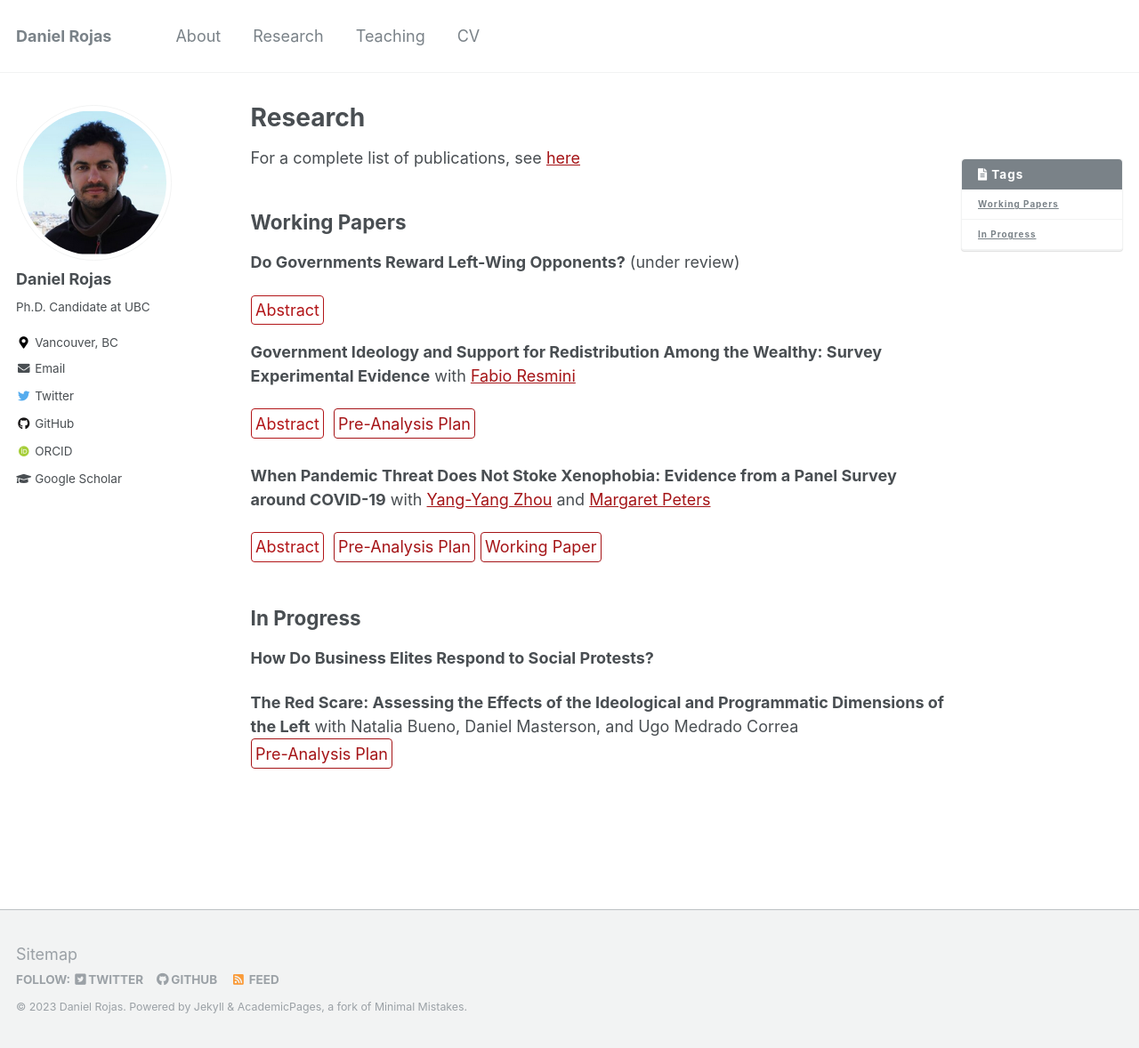
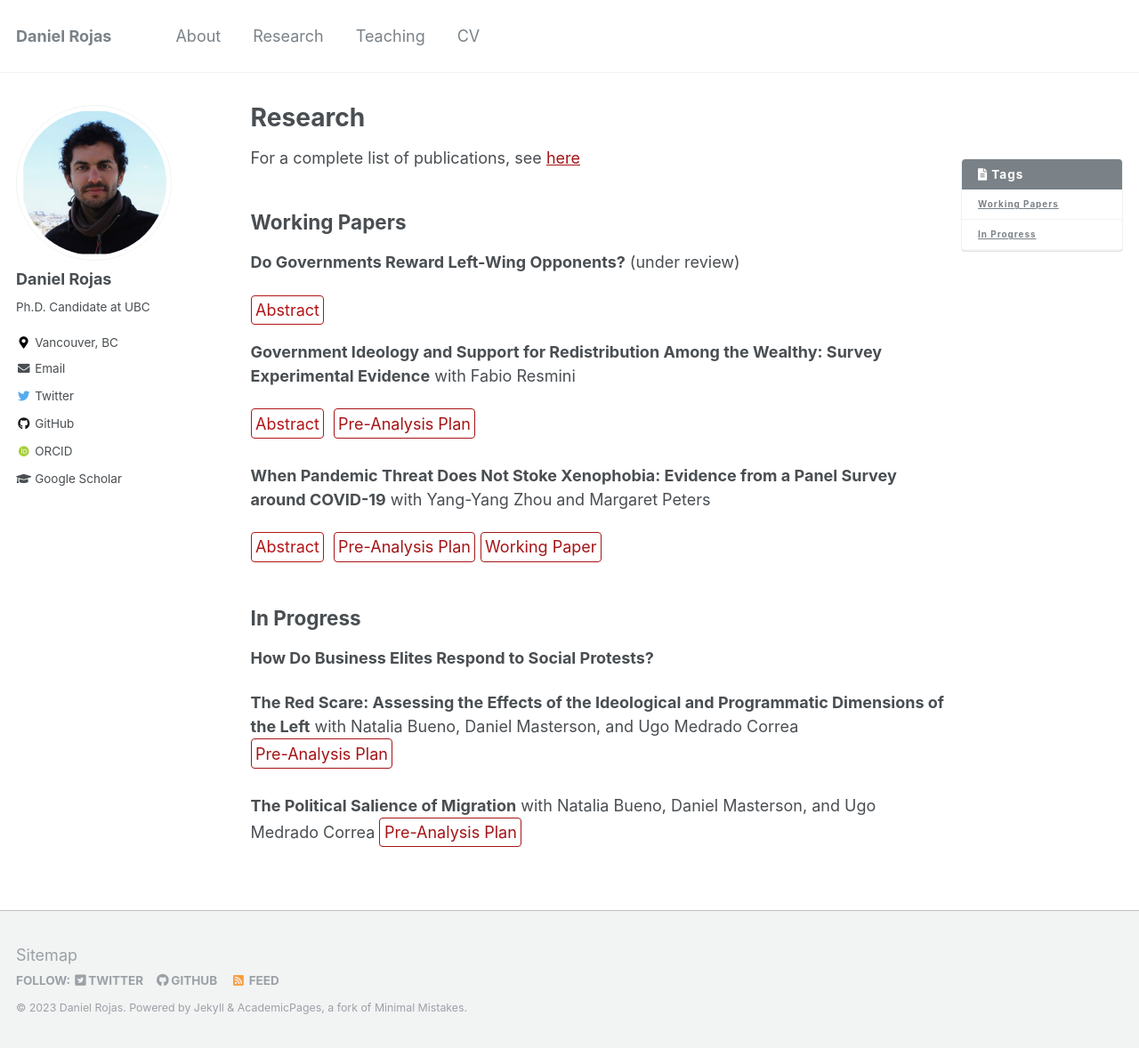
Before and after one commit to danielrojaslozano/danielrojaslozano.github.io, a Jekyll site: the page built from _pages/research.md, in a window 1280 px wide and 1178 px high. Shown: the whole window at 89% size. Built offline with Jekyll 4.4.1, drawn with Linux system fonts in a browser that asks for light colours; some web fonts are replaced; part of the change alters nothing that is shown.

Commit message:
Update research.md

```diff
--- a/_pages/research.md
+++ b/_pages/research.md
@@ -55,13 +55,13 @@ For a complete list of publications, see [here](https://scholar.google.com/citat
 <details><summary>Abstract</summary><p> Do governments reward left-wing opposition voters? The literature on distributive politics finds that governments use transfers to reward supporters. Yet this work focuses on what incumbents do before elections, fails to find compensations after elections, and overlooks who the incumbent won to even when different contenders might imply different risks to the establishment. I argue that governments strategically allocate transfers to reward left-wing opposition constituencies after elections and prevent future support for the Left given its historical threat to elites. Using a continuous difference-in-difference research design with data from Colombia, I show that opposition constituencies receive more transfers after elections but not before. A cross-national analysis further supports my argument. These findings have implications for the politics of the red scare in developing democracies.</p>
 </details> &nbsp;
 
- **Government Ideology and Support for Redistribution Among the Wealthy: Survey Experimental Evidence** with [Fabio Resmini](https://www.fabioresmini.com/)
+ **Government Ideology and Support for Redistribution Among the Wealthy: Survey Experimental Evidence** with Fabio Resmini
 <br />
 <details><summary>Abstract</summary><p> When do wealthy individuals support redistributive policies? Recent literature finds that high levels of inequality and crime increase support for redistribution among the rich. However, the wealthy oppose redistribution in Latin America, a region with high inequality and criminality. We argue that the rich are sensitive to the negative externalities of inequality, but their support for redistribution depends on who advances the redistributive agenda: the Left or the Right. We posit the rich prefer redistribution under the Right because there is less uncertainty about the upper bound of the redistributive policy, more expected effectiveness, and fewer concerns about macroeconomic stability. Pre-registered survey experiments during the 2022 Colombian presidential election show that wealthy individuals support tax increases when proposed by the right-wing candidate and expect more effectiveness and less economic instability with a prospective right-wing government. Heterogeneous effects analyses further confirm that support for redistribution depends on who makes it.</p>
 </details> &nbsp;
 [Pre-Analysis Plan](https://osf.io/ysxen){: .btn--research}
 
-**When Pandemic Threat Does Not Stoke Xenophobia: Evidence from a Panel Survey around COVID-19** with [Yang-Yang Zhou](https://www.yangyangzhou.com/) and [Margaret Peters](http://www.maggiepeters.com/)
+**When Pandemic Threat Does Not Stoke Xenophobia: Evidence from a Panel Survey around COVID-19** with Yang-Yang Zhou and Margaret Peters
 <br />
 <details><summary>Abstract</summary><p> Many studies have found that pandemics heighten anti-immigrant attitudes among host citizens. Yet, most of these studies were done in Global North countries where migrants are likely to differ from host citizens in terms of race, religion, and ethnicity. Within the Global South, migrants and hosts are more likely to share these characteristics. Do pandemics spark the same anti-immigrant sentiment in these contexts? Further, pandemics often bring economic restrictions and job loss, making it difficult to untangle concerns over disease from economic concerns.  We examine the case of Venezuelan migrants in Colombia, who share many characteristics with host citizens, before and during COVID-19. Additionally, the Colombian government implemented a strict lockdown for several months, allowing us to focus on the economic effects of the pandemic. Using a panel experimental survey of 374 Colombians, supplemented by 550 new respondents at endline, we find no evidence that exposure to COVID-19 changes attitudes, even if respondents were directly affected. However, those who did not lose their jobs viewed Venezuelan migration more positively at endline.</p>
 </details> &nbsp;
@@ -73,3 +73,6 @@ For a complete list of publications, see [here](https://scholar.google.com/citat
 
 **The Red Scare: Assessing the Effects of the Ideological and Programmatic Dimensions of the Left** with Natalia Bueno, Daniel Masterson, and Ugo Medrado Correa
 [Pre-Analysis Plan](https://osf.io/5yrwv){: .btn--research}
+
+**The Political Salience of Migration** with Natalia Bueno, Daniel Masterson, and Ugo Medrado Correa
+[Pre-Analysis Plan]([https://osf.io/5yrwv](https://osf.io/uk7qr)){: .btn--research}
```
